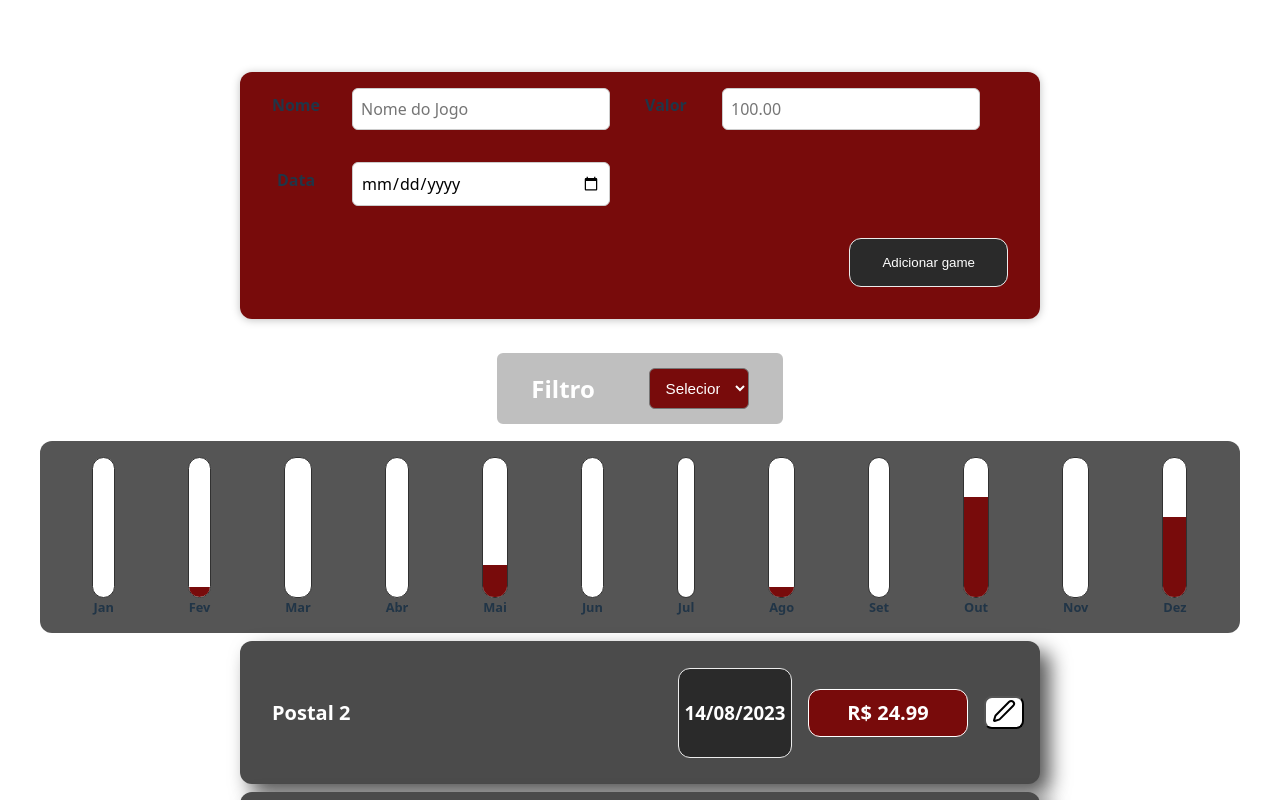
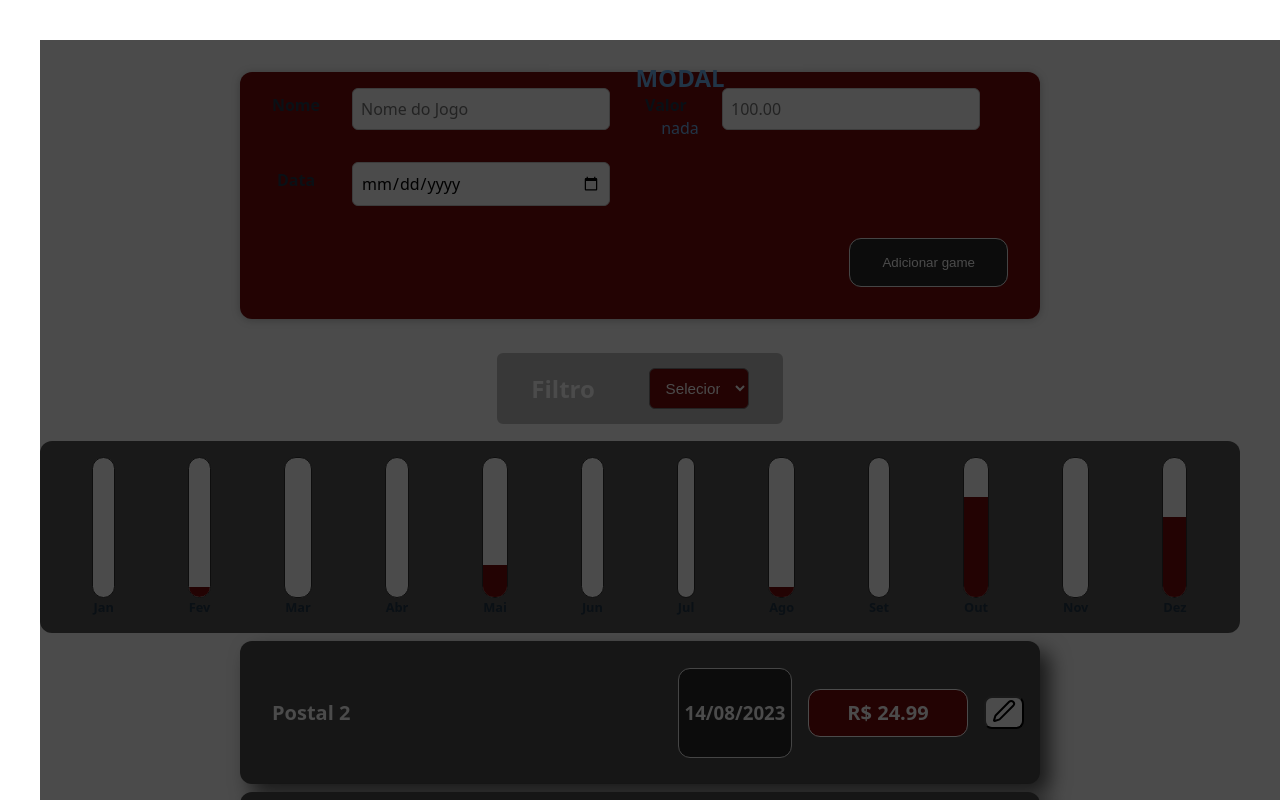
Before and after one commit to SavioLimao/GamerWallet, a React (Vite) app: page / in a window 1280 px wide. Shown: the top 800 px of the page. Built offline with nearby package versions, Linux system fonts and the light colour scheme.

Commit message:
Modal-Init

```diff
--- a/src/App.css
+++ b/src/App.css
@@ -7,13 +7,6 @@
 
 
 
-
-@media (prefers-reduced-motion: no-preference) {
-  a:nth-of-type(2) .logo {
-    animation: logo-spin infinite 20s linear;
-  }
-}
-
 /* .card {
   padding: 2em;
 }
--- a/src/App.tsx
+++ b/src/App.tsx
@@ -4,6 +4,7 @@ import GameCard from "./components/Games/GameCard";
 import { useState, useEffect } from "react";
 import GamesFilter from "./components/GamesFilter/GamesFilter.jsx";
 import GameChart from "./components/Chart/GameChart.jsx";
+import Modal from "./components/Modal/Modal.js";
 
 const InitGames = [
   {
@@ -64,14 +65,29 @@ function App() {
     ? games.filter((g) => g.Dat.getFullYear().toString() === slcYear)
     : games;
 
+  const [modalHand, setModalHand] = useState(false);
+
+  const EditBTNHandler = () => {
+    setModalHand(true);
+    console.log(modalHand)
+  };
+
   return (
     <>
+      <Modal />
       <NewGame onSavaNewGame={saveNewGameHandler} />
       <GamesFilter slcYear={slcYear} onChangeYear={setSlcYear} />
       <GameChart Games={filteredGames} />
       {filteredGames.map((g) => (
-        <GameCard key={g.id} Name={g.Name} Dat={g.Dat} Price={g.Price} />
+        <GameCard
+          key={g.id}
+          Name={g.Name}
+          Dat={g.Dat}
+          Price={g.Price}
+          onClick={EditBTNHandler}
+        />
       ))}
+
     </>
   );
 }
--- a/src/components/Chart/Chart.jsx
+++ b/src/components/Chart/Chart.jsx
@@ -3,7 +3,7 @@ import ChartBar from "./ChartBar";
 export default function Chart(props) {
   const dataGValues = props.dataGs.map(dataG => dataG.value)
   const totalMaximum = Math.max(...dataGValues)
-  console.log(totalMaximum)
+  // console.log(totalMaximum)
   return (
     <>
       <div className="chart">
--- a/src/components/Games/GameCard.tsx
+++ b/src/components/Games/GameCard.tsx
@@ -4,14 +4,12 @@ import Calendar from "../Calendar/Calendar";
 // import EditBTN from "../BTNs/EditBTN.tsx";
 export default function GameCard(props) {
 
-const [Name, setName] = useState(props.Name)
-    const EditBTNHandler = () => {
-        setName('Hidden')
-    }
+
+
   return (
     <>
       <div className="EIGeral">
-        <h3 className="EIName">{Name}</h3>
+        <h3 className="EIName">{props.Name}</h3>
         <h3 className="EIDate">
           <span className="Calendar">
             <Calendar times={props.Dat} />
@@ -19,7 +17,7 @@ const [Name, setName] = useState(props.Name)
         </h3>
         <h3 className="EiPrice">R$ {props.Price}</h3>
         <button className="editbtn" id="editbtn"
-        onClick={EditBTNHandler}
+        onClick={props.onClick}
         >
         <svg xmlns="http://www.w3.org/2000/svg" width="24" height="24" viewBox="0 0 24 24" fill="none" stroke="currentColor" strokeWidth="2" strokeLinecap="round" strokeLinejoin="round"><path d="M21.174 6.812a1 1 0 0 0-3.986-3.987L3.842 16.174a2 2 0 0 0-.5.83l-1.321 4.352a.5.5 0 0 0 .623.622l4.353-1.32a2 2 0 0 0 .83-.497z"/></svg>
         </button>
--- /dev/null
+++ b/src/components/Modal/Modal.css
@@ -0,0 +1,7 @@
+.modal-block {
+    z-index: 20;
+    width: 100vw;
+    height: 100vh;
+    position: fixed;
+    background-color: rgba(0, 0, 0, 0.707);
+}
--- /dev/null
+++ b/src/components/Modal/Modal.tsx
@@ -0,0 +1,13 @@
+import "./Modal.css"
+
+export default function Modal() {
+  const nada = 'nada'
+    return (
+    <>
+      <div className="modal-block">
+          <h2>MODAL</h2>
+          <p>{nada}</p>
+      </div>
+    </>
+  );
+}
```
